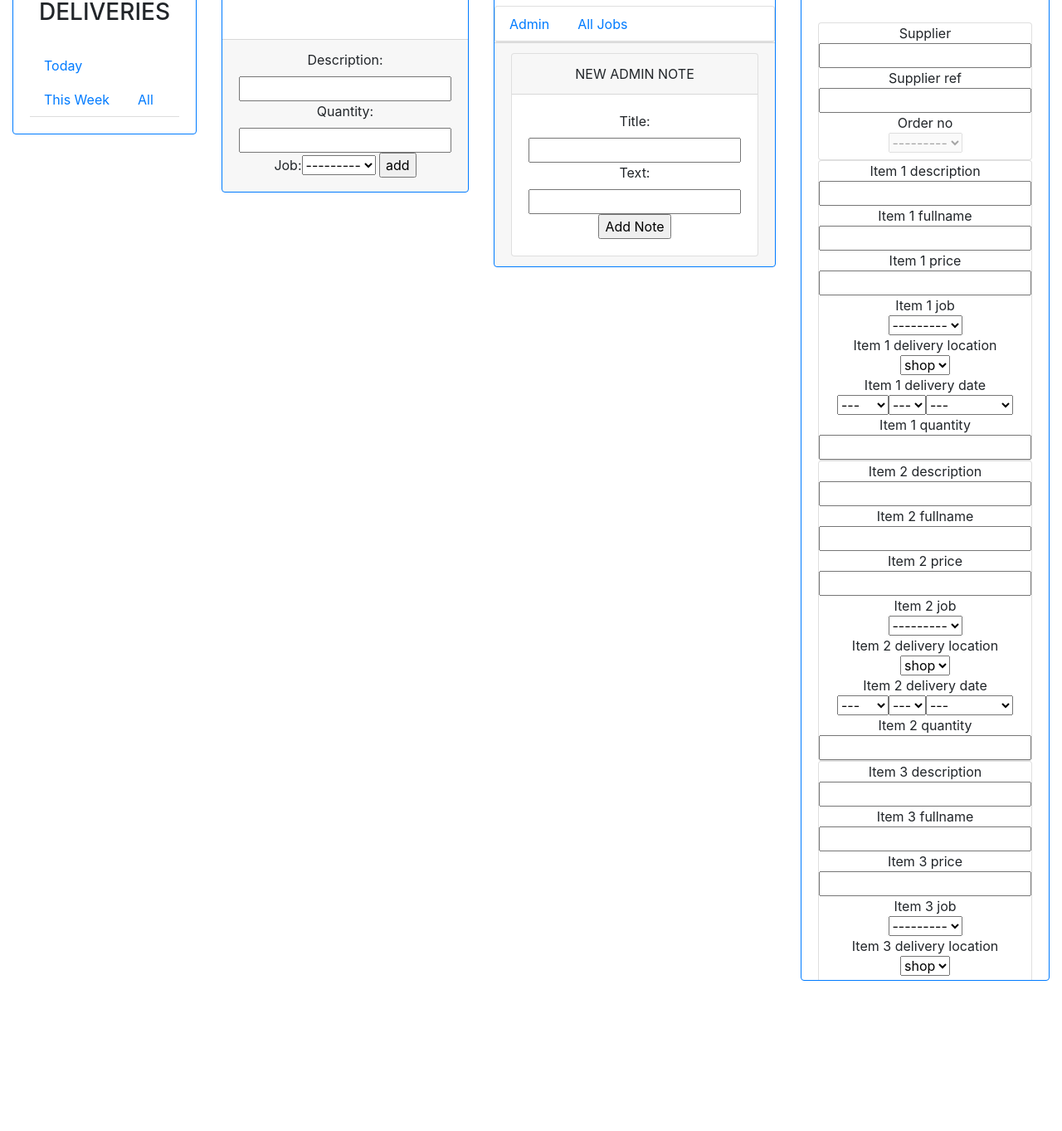
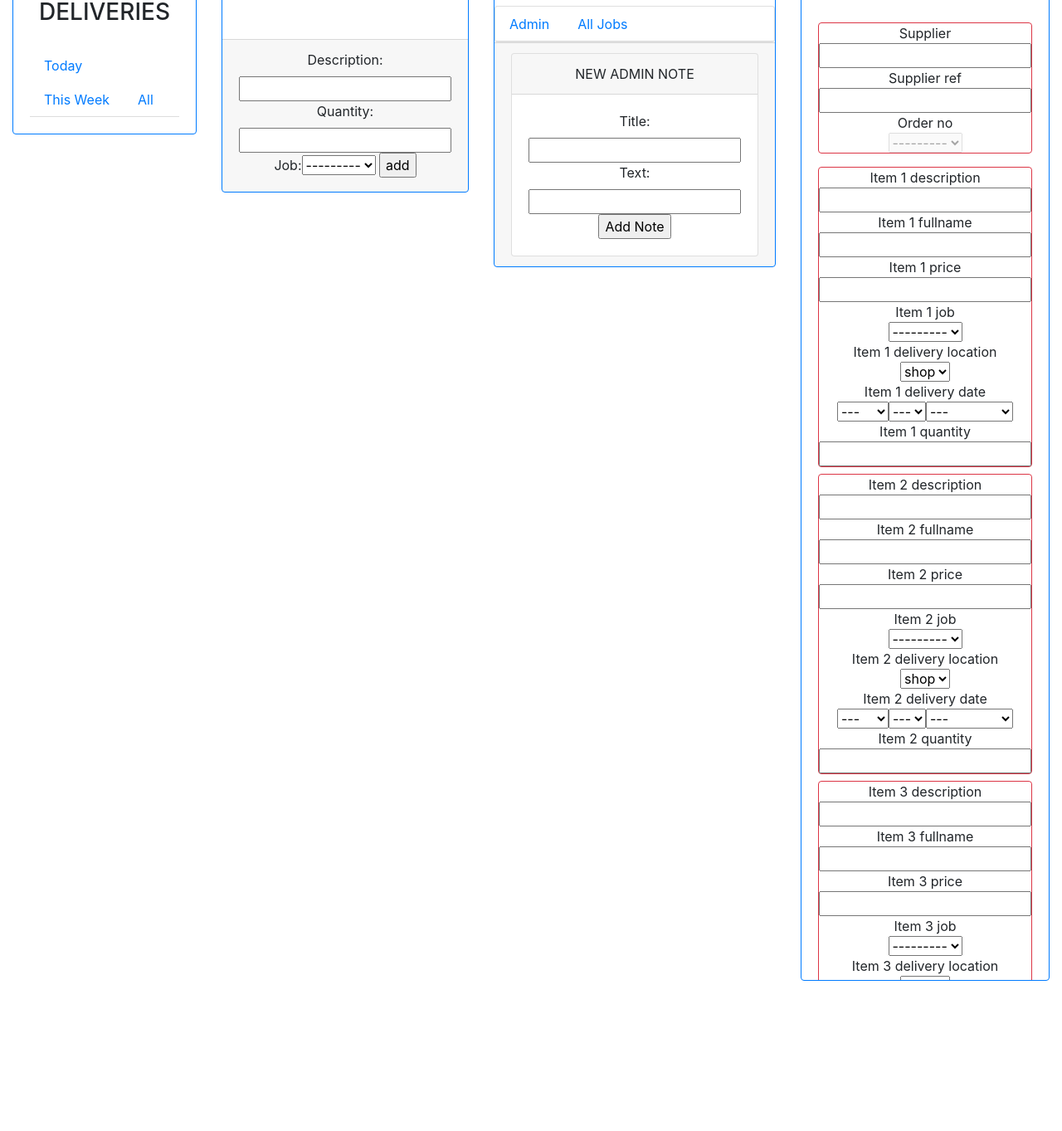
Before and after one commit to adbeskine/TOPAIMS_LIVE, a Django app: template home/templates/home/home.html in a window 1280 px wide. Shown: the part 105-1468 px from the top of the page at 83% size. Run offline with Django 3.2, Linux system fonts and the light colour scheme; the template is opened without the code that fills it: values that come from a table or form of the project are taken from there, others are empty; some libraries are stand-ins or nearby versions.

Commit message:
tweaked colours and padding of PO blocks

```diff
--- a/home/templates/home/home.html
+++ b/home/templates/home/home.html
@@ -290,8 +290,8 @@
         <div class="card-body" style="max-height: 80vh; overflow-y: scroll;">
           <form action="{% url 'purchase_order_homepage' %}" id="blank_PO_form" method="POST">
             {% csrf_token %}
-              <div class="card">
-                <div class="card-block mb-2" id="supplier details">
+              <div class="card mb-3 border-danger">
+                <div class="card-block" id="supplier details">
                   {{ purchase_order_form.Supplier.label }}<br>
                   {{ purchase_order_form.Supplier }} <br>
                   {{ purchase_order_form.Supplier_ref.label }}<br>
@@ -300,7 +300,7 @@
                   {{ purchase_order_form.order_no }} <br>
                 </div>
               </div>
-              <div class="card">
+              <div class="card mb-2 border-danger">
                 <div class="card-block" id="item1">
                   {{ purchase_order_form.item_1_description.label }}<br>
                   {{ purchase_order_form.item_1_description }}<br>
@@ -318,7 +318,7 @@
                   {{ purchase_order_form.item_1_quantity }}
                 </div>
               </div>
-              <div class="card">
+              <div class="card mb-2 border-danger">
                 <div class="card-block" id="item2">
                   {{ purchase_order_form.item_2_description.label }}<br>
                   {{ purchase_order_form.item_2_description }}<br>
@@ -336,7 +336,7 @@
                   {{ purchase_order_form.item_2_quantity }}
                 </div>
               </div>
-              <div class="card">
+              <div class="card mb-2 border-danger">
                 <div class="card-block" id="item3">
                   {{ purchase_order_form.item_3_description.label }}<br>
                   {{ purchase_order_form.item_3_description }}<br>
@@ -354,7 +354,7 @@
                   {{ purchase_order_form.item_3_quantity }}
                 </div>
               </div>
-              <div class="card">
+              <div class="card mb-2 border-danger">
                 <div class="card-block" id="item4">
                   {{ purchase_order_form.item_4_description.label }}<br>
                   {{ purchase_order_form.item_4_description }}<br>
@@ -372,7 +372,7 @@
                   {{ purchase_order_form.item_4_quantity }}
                 </div>
               </div>
-              <div class="card">
+              <div class="card mb-2 border-danger">
                 <div class="card-block" id="item5">
                   {{ purchase_order_form.item_5_description.label }}<br>
                   {{ purchase_order_form.item_5_description }}<br>
@@ -390,7 +390,7 @@
                   {{ purchase_order_form.item_5_quantity }}
                 </div>
               </div>
-              <div class="card">
+              <div class="card mb-2 border-danger">
                 <div class="card-block" id="item6">
                   {{ purchase_order_form.item_6_description.label }}<br>
                   {{ purchase_order_form.item_6_description }}<br>
@@ -408,7 +408,7 @@
                   {{ purchase_order_form.item_6_quantity }}
                 </div>
               </div>
-              <div class="card">
+              <div class="card mb-2 border-danger">
                 <div class="card-block" id="item7">
                   {{ purchase_order_form.item_7_description.label }}<br>
                   {{ purchase_order_form.item_7_description }}<br>
@@ -426,7 +426,7 @@
                   {{ purchase_order_form.item_7_quantity }}
                 </div>
               </div>
-              <div class="card">
+              <div class="card mb-2 border-danger">
                 <div class="card-block" id="item8">
                   {{ purchase_order_form.item_8_description.label }}<br>
                   {{ purchase_order_form.item_8_description }}<br>
@@ -444,7 +444,7 @@
                   {{ purchase_order_form.item_8_quantity }}
                 </div>
               </div>
-              <div class="card">
+              <div class="card mb-2 border-danger">
                 <div class="card-block" id="item9">
                   {{ purchase_order_form.item_9_description.label }}<br>
                   {{ purchase_order_form.item_9_description }}<br>
@@ -462,7 +462,7 @@
                   {{ purchase_order_form.item_9_quantity }}
                 </div>
               </div>
-              <div class="card">
+              <div class="card mb-2 border-danger">
                 <div class="card-block" id="item10">
                   {{ purchase_order_form.item_10_description.label }}<br>
                   {{ purchase_order_form.item_10_description }}<br>
```
Also changed, not shown: home/templates/home/job.html (+12 -12 lines), 1 other file.
